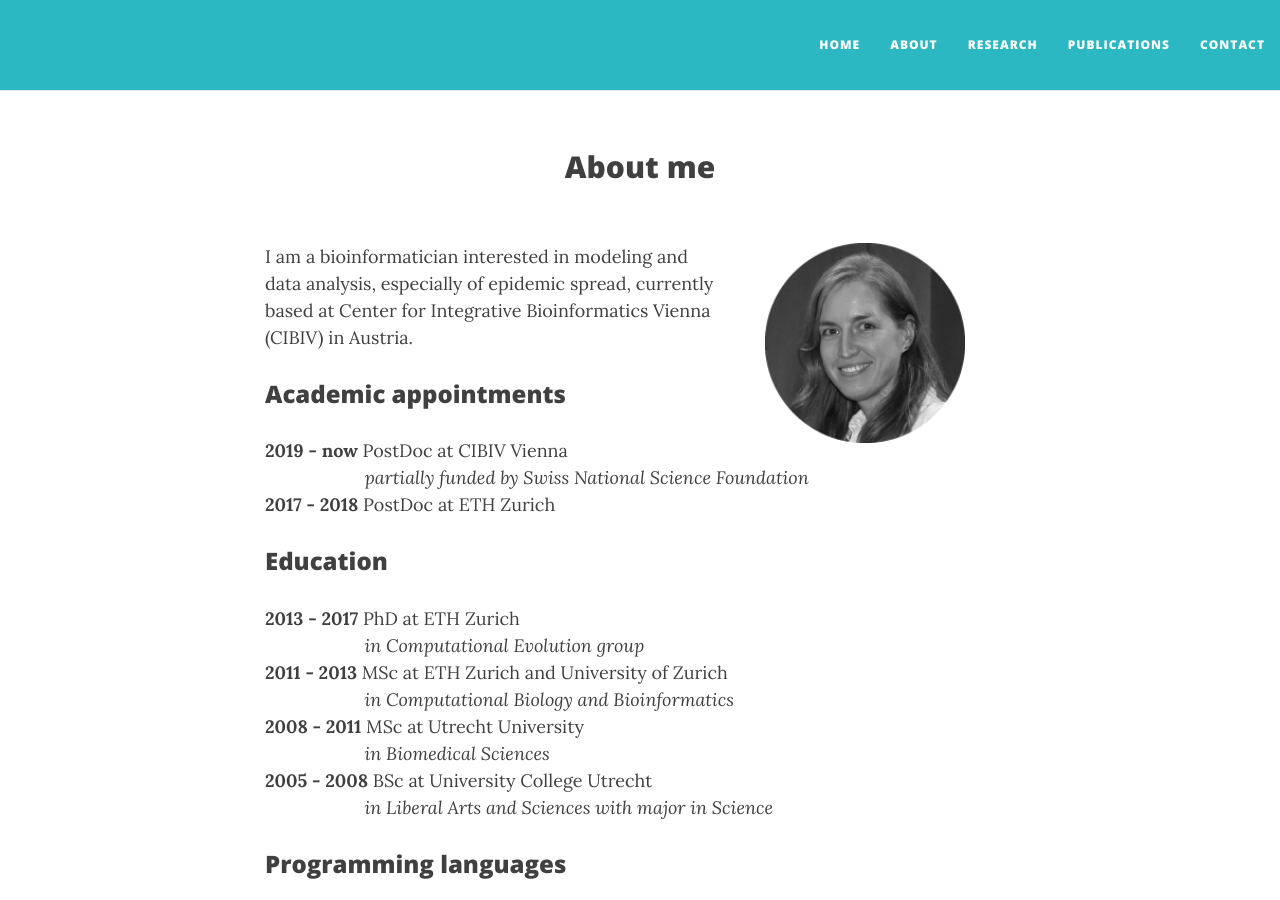
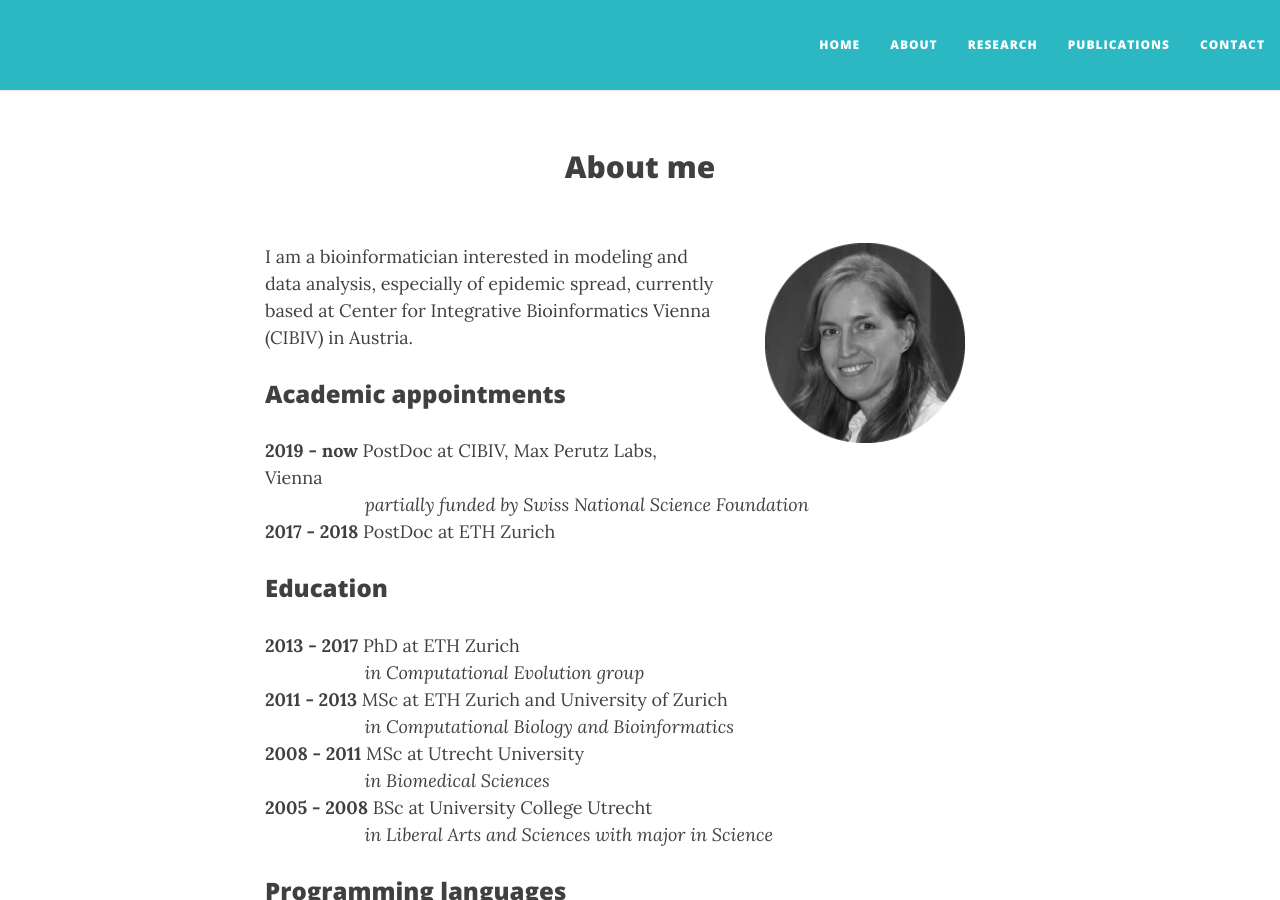
Before and after one commit to boskovav/boskovav.github.io, a Jekyll site: the page built from about.md, in a window 1280 px wide and 900 px high. Built offline with Jekyll 4.4.1, drawn with Linux system fonts in a browser that asks for light colours; nearby versions of some CDN libraries.

Commit message:
more specific for current position

```diff
--- a/about.md
+++ b/about.md
@@ -7,7 +7,7 @@ title: About me
 I am a bioinformatician interested in modeling and data analysis, especially of epidemic spread, currently based at Center for Integrative Bioinformatics Vienna (CIBIV) in Austria.
 
 ### Academic appointments
-**2019 - now** PostDoc at CIBIV Vienna
+**2019 - now** PostDoc at CIBIV, Max Perutz Labs, Vienna
 &nbsp;&nbsp;&nbsp;&nbsp;&nbsp;&nbsp;&nbsp;&nbsp;&nbsp;&nbsp;&nbsp;&nbsp;&nbsp;&nbsp;&nbsp;&nbsp;&nbsp;&nbsp;&nbsp;&nbsp;&nbsp;_partially funded by Swiss National Science Foundation_
 **2017 - 2018** PostDoc at ETH Zurich
 
```
